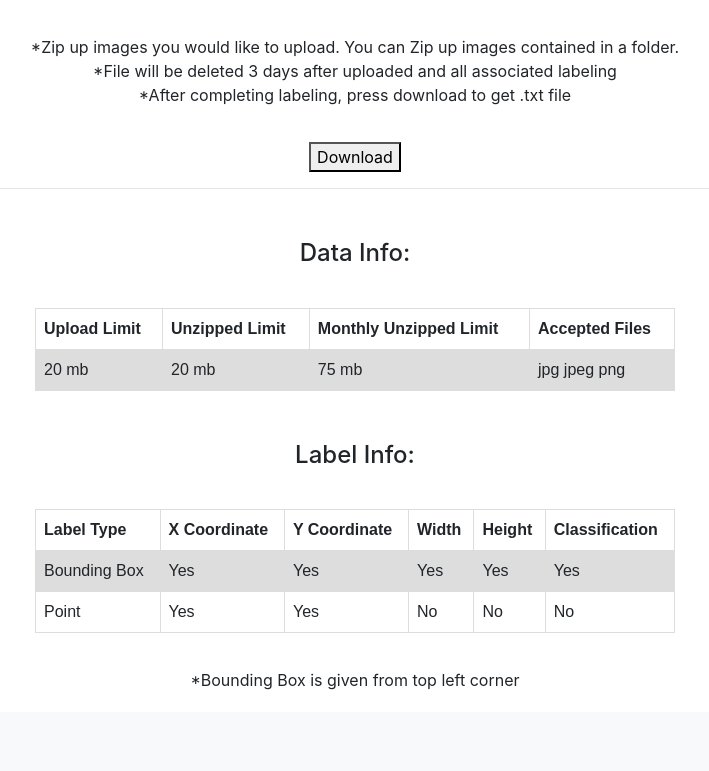
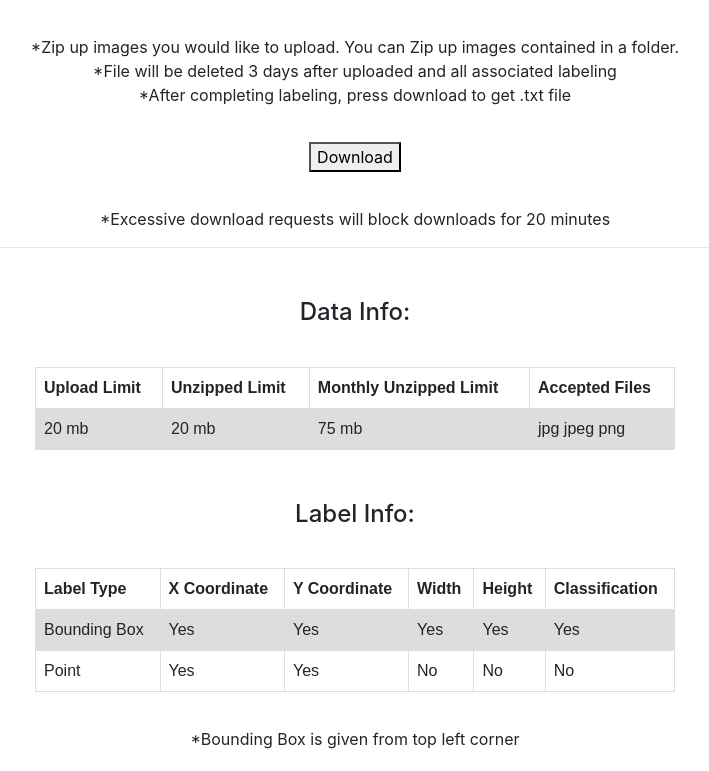
Before and after one commit to gulianis/LabelByteDjango, a Django app: page /label/ in a window 1280 px wide. Shown: the part 287-1058 px from the top of the page, without its empty margins (285-994 px from the left). Before the commit the page ends 977 px from the top, so only its background shows below. Run offline with Django 3.2, Linux system fonts and the light colour scheme; the visitor is signed in with stand-in values (Sample User, id 1); data that the repository does not hold is empty; parts of the project's set-up code (start-up, migrations or seed data) failed here and were passed over; some libraries are stand-ins or nearby versions.

Commit message:
Added download limit

```diff
--- a/FabelWebsite/users/models.py
+++ b/FabelWebsite/users/models.py
@@ -17,6 +17,8 @@ class CustomUser(AbstractBaseUser, PermissionsMixin):
     date_joined = models.DateTimeField(default=timezone.now)
     total_data_usage = models.BigIntegerField(default=0)
     emailPasswordCount = models.IntegerField(default=0)
+    download_date = models.DateTimeField(null=True, blank=True)
+    download_count = models.IntegerField(default=0)
 
     USERNAME_FIELD = 'email'
     REQUIRED_FIELDS = []
--- a/FabelWebsite/users/templates/users/register.html
+++ b/FabelWebsite/users/templates/users/register.html
@@ -11,7 +11,7 @@
             <fieldset class="form-group">
                 {{ form|crispy }}
             </fieldset>
-            <div class="form-group">
+            <div class="form-group" style="text-align:center;">
                 <button class="btn btn-outline-info" type="submit">Sign Up</button>
             </div>
         </form>
--- a/FabelWebsite/website/forms.py
+++ b/FabelWebsite/website/forms.py
@@ -1,6 +1,7 @@
 from django import forms
 
 from .models import Upload
+from django.core.exceptions import ValidationError
 
 class UploadForm(forms.ModelForm):
 
@@ -8,5 +9,9 @@ class UploadForm(forms.ModelForm):
         model = Upload
         fields = ('pic',)
 
+    def validate_file_extension(self, file):
+        if file.content_type != 'application/zip':
+            raise ValidationError(u'Wrong File Type')
+
     def clean(self):
-        print(self.cleaned_data)
+        self.validate_file_extension(self.cleaned_data['pic'])
--- a/FabelWebsite/website/models.py
+++ b/FabelWebsite/website/models.py
@@ -1,5 +1,6 @@
 from django.db import models
 from django.conf import settings
+from django.core.exceptions import ValidationError
 from django.utils.translation import ugettext_lazy as _
 
 User = settings.AUTH_USER_MODEL
@@ -8,7 +9,6 @@ def user_directory_path(instance, filename):
     # file will be uploaded to MEDIA_ROOT/user_<id>/zip/<filename>
     user_id_full_string = f'user_{str(instance.user.id)}'
     return f'{user_id_full_string}/zip/{filename}'
-
 
 class Upload(models.Model):
     pic = models.FileField(upload_to=user_directory_path)
--- a/FabelWebsite/website/templates/website/label.html
+++ b/FabelWebsite/website/templates/website/label.html
@@ -35,6 +35,9 @@
             {% csrf_token %}
             <button type="submit" name='Download' value=Download>Download</button>
         </form>
+    </div>
+    <div class="b">
+        <p>*Excessive download requests will block downloads for 20 minutes</p>
     </div>
     <hr>
     <h4>Data Info:</h4>
--- a/FabelWebsite/website/views.py
+++ b/FabelWebsite/website/views.py
@@ -10,7 +10,7 @@ from .models import UserImageUpload, Upload, SquareLabel, PointLabel
 
 from users.models import CustomUser
 
-from datetime import datetime, timedelta
+from datetime import datetime, timedelta, timezone
 
 from celery.decorators import task
 
@@ -122,7 +122,14 @@ def label(request):
                 for path_type in [user_path, image_path, txt_path, txt_path]:
                     if not os.path.isdir(path_type):
                         os.mkdir(path_type)
-                print(zipObject.upload_date)
+                #print(zipObject.upload_date + timedelta(days=40))
+                #if zipObject.download_date == None:
+                #    zipObject.download_date = datetime.now()
+                #else:
+                #    zipObject.download_date = zipObject.download_date + timedelta(days=40)
+                #zipObject.save()
+                #print(zipObject.upload_date)
+                #print(zipObject.download_date)
                 zip_file_path = os.path.join(settings.MEDIA_ROOT, *[user_id_full_string,'zip',os.path.basename(zipObject.pic.name)])
                 # extract unzipped files
                 #img.pic.name follows format user_(id)/zip/(file_name)
@@ -130,10 +137,12 @@ def label(request):
                     total_img_memory = 0
                     added_img = []
                     fileNameDict = {}
+                    pic_exists = False  # Make sure one img file exists
                     for name in zf.namelist():
                         #Zip file contains extra garbage
                         # Look at specific files
                         if name.endswith(('png','jpeg','jpg')) and 'MACOSX' not in name:
+                            pic_exists = True
                             file_data = zf.read(name)
                             file_name = '_'.join(os.path.basename(name).split(' '))
                             suffix_start = file_name.rfind('.')
@@ -154,12 +163,16 @@ def label(request):
                                 break
                             imageData = UserImageUpload(imageName=file_name_revised, zipUpload=zipObject)
                             imageData.save()
+                    if pic_exists == False:
+                        delete_zip(added_img, zipObject, total_img_memory, CurrentUser)
+                        error = "NO IMAGE FILES IN ZIP FILE"
+                        total_img_memory = 0
                     if total_img_memory > 0:
                         CurrentUser.total_data_usage += total_img_memory
                         CurrentUser.save()
-                    if settings.DELETION == True:
-                        at_time = datetime.utcnow() + timedelta(seconds=120)
-                        delete_data.apply_async(args=(request.user.id, zipObject.zipName, added_img), eta=at_time)
+                        if settings.DELETION == True:
+                            at_time = datetime.utcnow() + timedelta(seconds=120)
+                            delete_data.apply_async(args=(request.user.id, zipObject.zipName, added_img), eta=at_time)
                 os.remove(zip_file_path)
                 if settings.USE_S3 == True:
                     transfer = S3Transfer(boto3.client('s3', 'us-west-1',
@@ -176,6 +189,8 @@ def label(request):
                         for name in files:
                             local_path = os.path.join(root, name)
                             os.remove(local_path)
+            else:
+                error = "INCORRECT FILE TYPE"
     zipObject = UploadForm
     try:
         images = [items.zipName + '.zip' for items in Upload.objects.filter(user=request.user)]
@@ -192,11 +207,36 @@ def howItWorks(request):
 @login_required
 def download_label_txt(request):
     # write labels to txt file
+
+    # deals with excessive download requests
+    if request.user.download_date == None:
+        request.user.download_date = datetime.now(timezone.utc)
+        request.user.save()
+    else:
+        difference = datetime.now(timezone.utc)-request.user.download_date
+        day_difference = difference.days
+        second_difference = difference.seconds
+        if request.user.download_count >= 5:
+            if day_difference == 0 and second_difference <= 1200:
+                raise Http404
+            else:
+                request.user.download_date = datetime.now(timezone.utc)
+                request.user.download_count = 1
+                request.user.save()
+        elif day_difference == 0 and second_difference < 60:
+            request.user.download_count += 1
+            request.user.save()
+        else:
+            request.user.download_date = datetime.now(timezone.utc)
+            request.user.save()
     user_id_full_string = f'user_{str(request.user.id)}'
     file_path = os.path.join(settings.MEDIA_ROOT, *[user_id_full_string,'txt','data.txt'])
     if os.path.exists(file_path):
         os.remove(file_path)
+    if not os.path.exists(settings.MEDIA_ROOT):
+        raise Http404
     # any previous text file will be deleted and rewritten with new data
+    #print(Upload.objects.get(user=request.user).download_date)
     f = open(file_path, "w")
     for label in SquareLabel.objects.filter(image__zipUpload__user=request.user):
         written_label = f"File-Name:{label.image.imageName},Label:BoundingBox,X:{label.x},Y:{label.y},Width:{label.w},Height:{label.h},Classification:{label.classification}\n"
```
